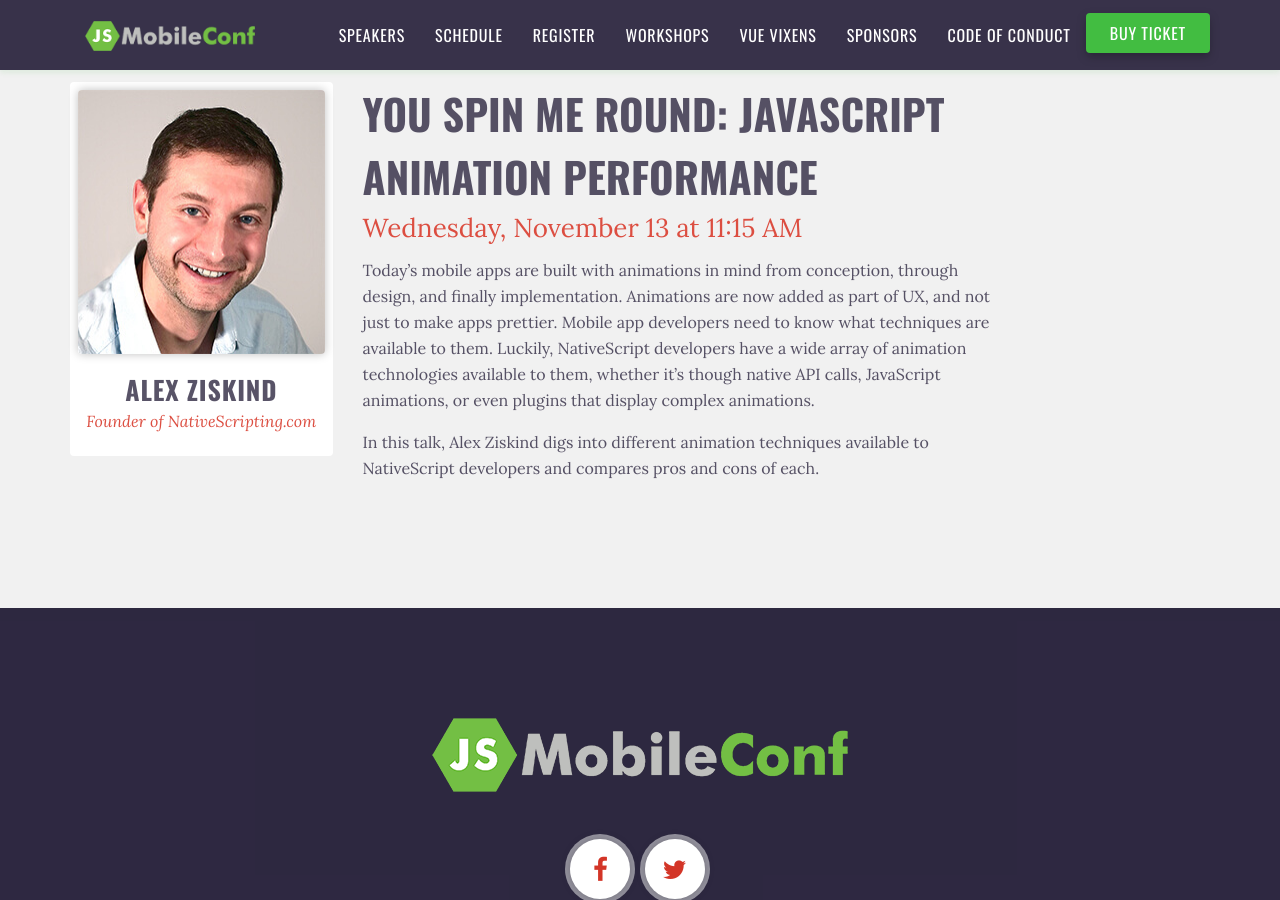
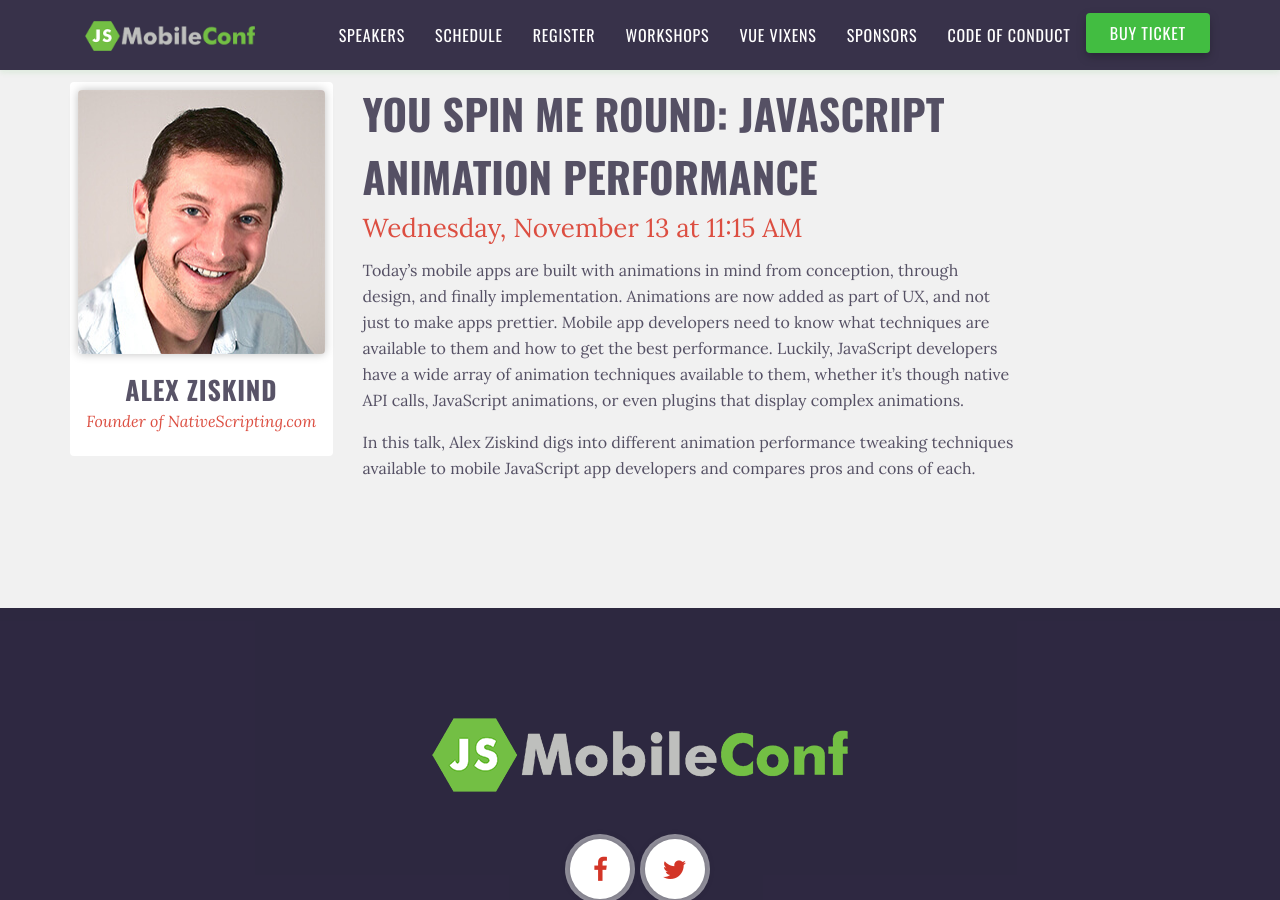
Before and after one commit to remotesynth/jsMobileConf, a Jekyll site: the page built from schedule/session-ziskind.md, in a window 1280 px wide and 900 px high, scrolled down 396 px. Built offline with Jekyll 4.4.1, drawn with Linux system fonts in a browser that asks for light colours.

Commit message:
updates to alex's talk

```diff
--- a/schedule/session-ziskind.md
+++ b/schedule/session-ziskind.md
@@ -7,9 +7,9 @@ start: '1115'
 starttime: '11:15 AM'
 title: 'You Spin Me Round: JavaScript Animation Performance'
 speaker-last-name: Ziskind
-short-description: 'In this talk, Alex Ziskind digs into different animation techniques available to NativeScript developers and compares pros and cons of each.'
+short-description: 'In this talk, Alex Ziskind digs into different animation performance tweaking techniques available to mobile JavaScript app developers and compares pros and cons of each.'
 ---
 
-Today's mobile apps are built with animations in mind from conception, through design, and finally implementation. Animations are now added as part of UX, and not just to make apps prettier. Mobile app developers need to know what techniques are available to them. Luckily, NativeScript developers have a wide array of animation technologies available to them, whether it’s though native API calls, JavaScript animations, or even plugins that display complex animations.
+Today's mobile apps are built with animations in mind from conception, through design, and finally implementation. Animations are now added as part of UX, and not just to make apps prettier. Mobile app developers need to know what techniques are available to them and how to get the best performance. Luckily, JavaScript developers have a wide array of animation techniques available to them, whether it's though native API calls, JavaScript animations, or even plugins that display complex animations.
 
-In this talk, Alex Ziskind digs into different animation techniques available to NativeScript developers and compares pros and cons of each.
+In this talk, Alex Ziskind digs into different animation performance tweaking techniques available to mobile JavaScript app developers and compares pros and cons of each.
```
